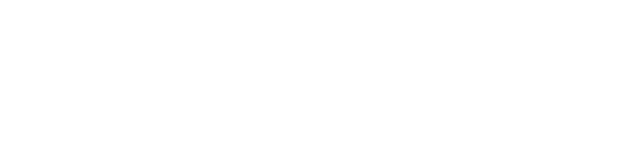
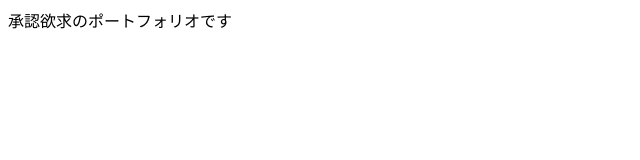
Before and after one commit to ShoninVRC/ShoninVRC.github.io, a plain HTML site: page index.html in a window 1280 px wide. Shown: the whole page, without its empty margins (0-640 px from the left). Drawn offline with Linux system fonts and the light colour scheme.

Commit message:
Update index.html

```diff
--- a/index.html
+++ b/index.html
@@ -3,9 +3,9 @@
 <html lang="en" xmlns="http://www.w3.org/1999/xhtml">
 <head>
     <meta charset="utf-8" />
-    <title>ポートフォリオ</title>
+    <title>ポートフォリオ - 承認欲求</title>
 </head>
 <body>
-
+    承認欲求のポートフォリオです
 </body>
 </html>
```
